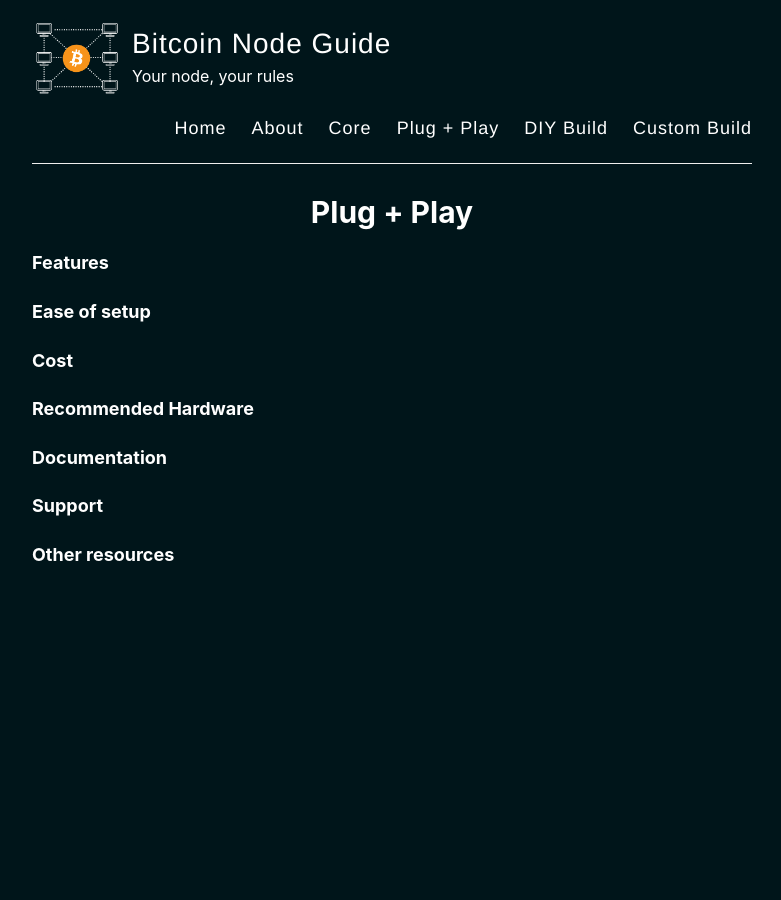
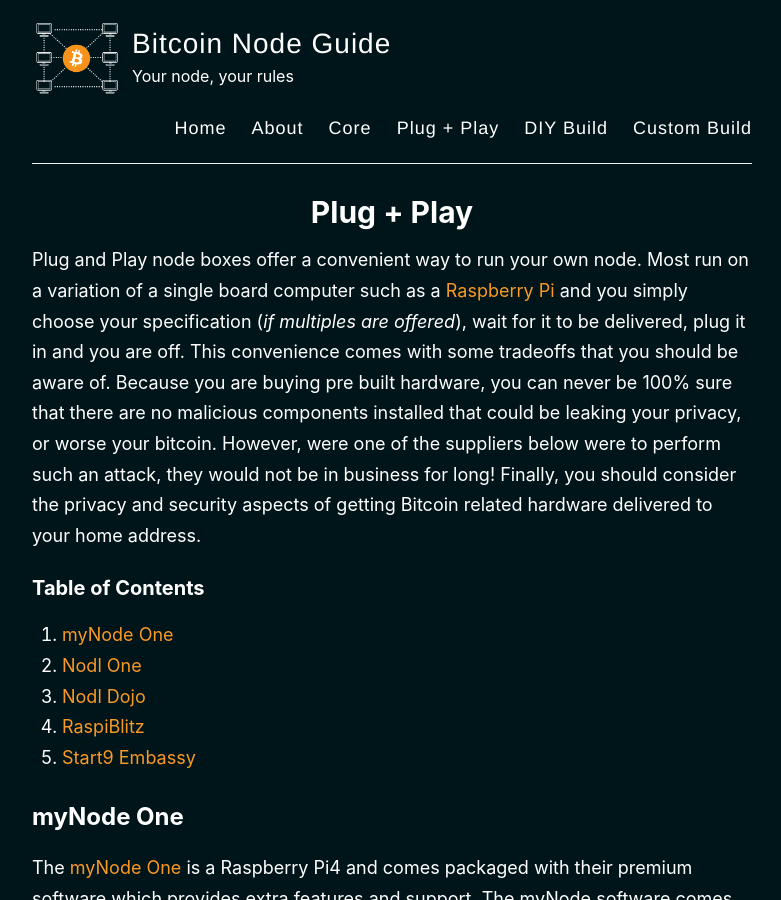
Before and after one commit to BitcoinQnA/node-guide, a Jekyll site: the page built from _pages/plug and play.md, in a window 1280 px wide and 900 px high. Shown: the whole window, without its empty margins (248-1029 px from the left). Built offline with Jekyll 4.4.1, drawn with Linux system fonts in a browser that asks for light colours; some of the changed text lies outside the part shown.

Commit message:
Update plug and play.md

```diff
--- a/_pages/plug and play.md
+++ b/_pages/plug and play.md
@@ -4,16 +4,184 @@
 permalink: /plug-and-play/
 ---
 
-#### Features
+Plug and Play node boxes offer a convenient way to run your own node. Most run on a variation of a single board computer such as a [Raspberry Pi](https://www.raspberrypi.org/) and you simply choose your specification (*if multiples are offered*), wait for it to be delivered, plug it in and you are off. This convenience comes with some tradeoffs that you should be aware of. Because you are buying pre built hardware, you can never be 100% sure that there are no malicious components installed that could be leaking your privacy, or worse your bitcoin. However, were one of the suppliers below were to perform such an attack, they would not be in business for long! Finally, you should consider the privacy and security aspects of getting Bitcoin related hardware delivered to your home address.
 
-#### Ease of setup
+### Table of Contents
 
-#### Cost
+1.  [myNode One](#mynode-one)
+2.  [Nodl One](#nodl-one)
+3.  [Nodl Dojo](#nodl-dojo)
+4.  [RaspiBlitz](#raspiblitz)
+5.  [Start9 Embassy](#start9-embassy)
 
-#### Recommended Hardware
+## myNode One
 
-#### Documentation
+The [myNode One](https://mynodebtc.com/products/one) is a Raspberry Pi4 and comes packaged with their premium software which provides extra features and support. The myNode software comes with a beginner friendly web based user interface and is packed with features. At time of writing myNode currently offers 15 different Bitcoin and Lightning related applications.
 
-#### Support
+<img src="https://raw.githubusercontent.com/BitcoinQnA/node-guide/master/images/d3.jpg" class=responsive width="250" height="250" maxheight="250">
 
-#### Other resources
+
+### Features
+
+* RTL, Thunderhub + LN Bits
+* Electrum Server (*Electrs*)
+* BTC Pay Server
+* BTC Explorer
+* Samourai Dojo + Whirlpool
+* Mempool Viewer
+* Caravan + Specter Wallet Interfaces
+* Remote access via Tor or VPN
+* One click upgrades
+
+
+### Ease of setup
+
+Once you receive the device, connect the hardware and power it on. Visit `http://mynode.local/` with your phone, laptop or computer. Enter the product key that was supplied with the device. Your initial block download will then commence.
+
+
+### Limitations
+
+Currently only shipping to the U.S and Canada.
+
+### Cost
+
+* $279 with no storage supplied
+* $399 with a 1TB hard drive
+* $419 with a 1TB sold state drive
+
+### Recommended Hardware
+
+Comes pre built, user can specify type of storage only.
+
+### Other resources
+
+* [Codebase](https://github.com/mynodebtc/mynode)
+* [Telegram](https://t.me/mynode_btc)
+* [Guide Page](https://mynodebtc.com/guides)
+* [Setup Video](https://www.youtube.com/playlist?list=PLCRbH-IWlcW0KP8DxyWWrqahGafZyV2HR)
+
+***
+
+## Nodl One
+
+
+### Features
+
+
+### Ease of setup
+
+
+
+### Limitations
+
+
+
+### Cost
+
+
+### Recommended Hardware
+
+
+
+### Other resources
+
+* [Codebase](https://github.com/bitcoin/bitcoin)
+* [Bitcoin Wiki](https://en.bitcoin.it/wiki/Help:Installing_Bitcoin_Core)
+* [Support Channels](https://bitcoin.org/en/bitcoin-core/help)
+* [Bitcoin IRC](https://bitcoin.org/en/bitcoin-core/help#live)
+* [Setup Video](https://www.youtube.com/watch?v=xc_TxlByxeY)
+
+***
+
+## Nodl Dojo
+
+
+### Features
+
+
+### Ease of setup
+
+
+
+### Limitations
+
+
+
+### Cost
+
+
+### Recommended Hardware
+
+
+
+### Other resources
+
+* [Codebase](https://github.com/bitcoin/bitcoin)
+* [Bitcoin Wiki](https://en.bitcoin.it/wiki/Help:Installing_Bitcoin_Core)
+* [Support Channels](https://bitcoin.org/en/bitcoin-core/help)
+* [Bitcoin IRC](https://bitcoin.org/en/bitcoin-core/help#live)
+* [Setup Video](https://www.youtube.com/watch?v=xc_TxlByxeY)
+
+***
+
+
+## RaspiBlitz
+
+
+### Features
+
+
+### Ease of setup
+
+
+
+### Limitations
+
+
+
+### Cost
+
+
+### Recommended Hardware
+
+
+
+### Other resources
+
+* [Codebase](https://github.com/bitcoin/bitcoin)
+* [Bitcoin Wiki](https://en.bitcoin.it/wiki/Help:Installing_Bitcoin_Core)
+* [Support Channels](https://bitcoin.org/en/bitcoin-core/help)
+* [Bitcoin IRC](https://bitcoin.org/en/bitcoin-core/help#live)
+* [Setup Video](https://www.youtube.com/watch?v=xc_TxlByxeY)
+
+***
+
+
+## Start9 Embassy
+
+
+### Features
+
+
+### Ease of setup
+
+
+
+### Limitations
+
+
+
+### Cost
+
+
+### Recommended Hardware
+
+
+
+### Other resources
+
+* [Codebase](https://github.com/bitcoin/bitcoin)
+* [Bitcoin Wiki](https://en.bitcoin.it/wiki/Help:Installing_Bitcoin_Core)
+* [Support Channels](https://bitcoin.org/en/bitcoin-core/help)
+* [Bitcoin IRC](https://bitcoin.org/en/bitcoin-core/help#live)
+* [Setup Video](https://www.youtube.com/watch?v=xc_TxlByxeY)
```
